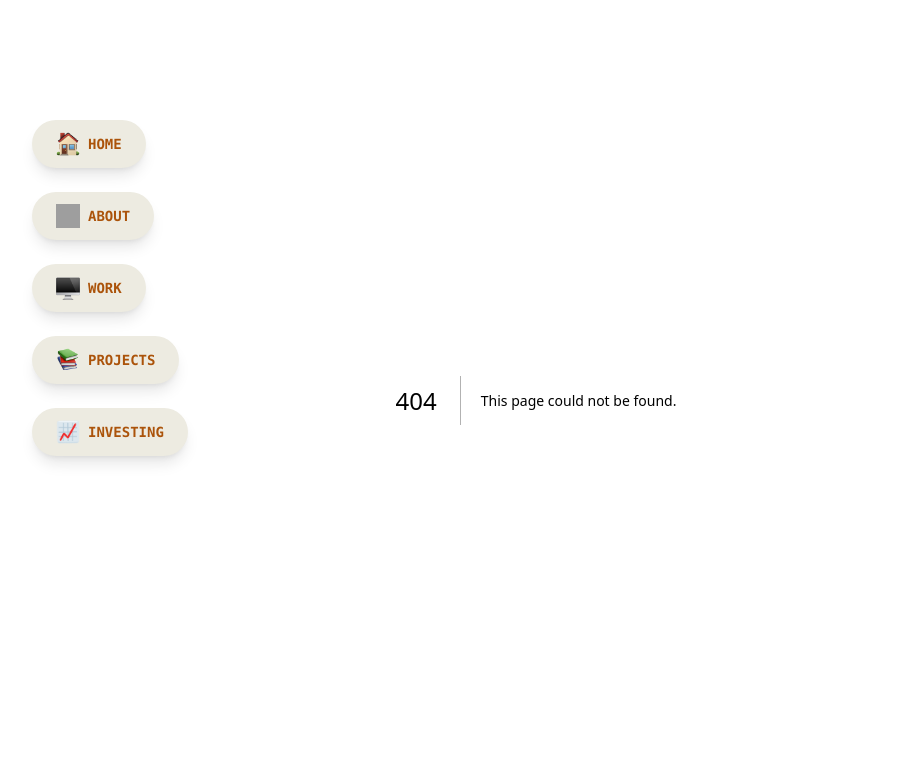
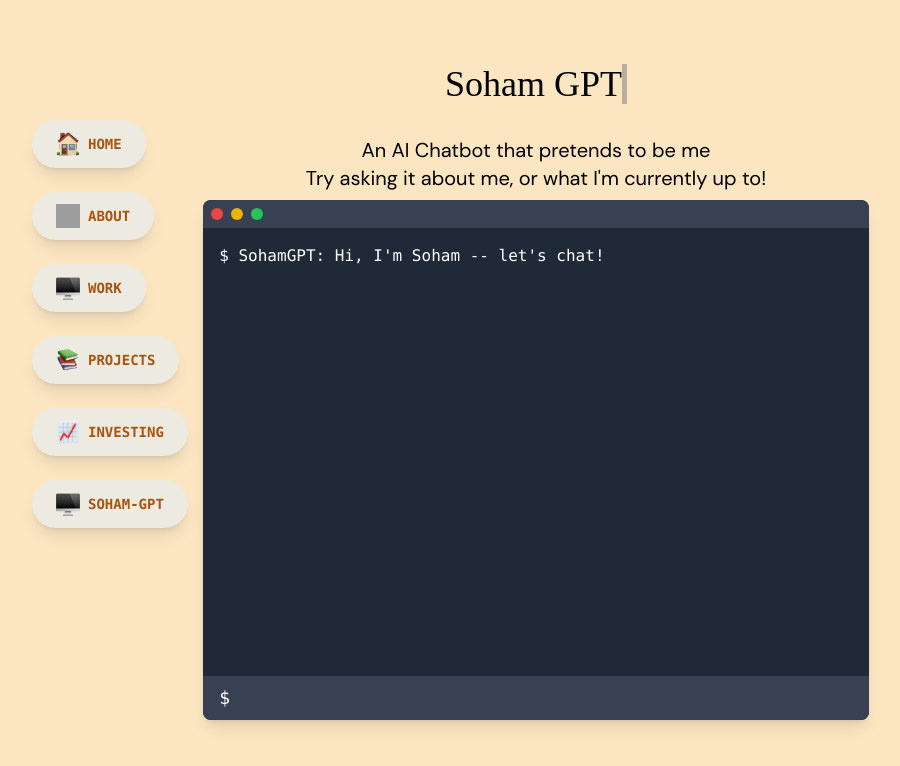
Before and after one commit to sohambasu963/personal-website-v2, a Next.js app: page /chatbot in a window 1280 px wide. Before the commit this address had no page. Shown: the top 766 px of the page, without its empty margins (104-1004 px from the left). Built offline with nearby package versions, Linux system fonts and the light colour scheme; grey boxes are pictures that could not be loaded.

Commit message:
added SohamGPT chatbot page

```diff
--- a/package.json
+++ b/package.json
@@ -10,6 +10,7 @@
     "format": "prettier --write ."
   },
   "dependencies": {
+    "axios": "^1.7.2",
     "chart.js": "^4.4.3",
     "next": "14.2.3",
     "prettier": "^3.2.5",
--- /dev/null
+++ b/src/app/chatbot/page.tsx
@@ -0,0 +1,21 @@
+import React from "react";
+import MacTerminal from "../components/MacTerminal";
+
+export default function Chatbot() {
+  return (
+    <div className="mt-16 mb-8 flex flex-col items-center">
+      <div className="typewriter">
+        <h1 className="text-4xl font-tiempos-headline">Soham GPT</h1>
+      </div>
+
+      <div className="md:w-[65%] w-full mt-8">
+        <p className="font-dm-sans text-xl text-center mb-2">
+          An AI Chatbot that pretends to be me
+          <br />
+          Try asking it about me, or what I&apos;m currently up to!
+        </p>
+        <MacTerminal />
+      </div>
+    </div>
+  );
+}
--- /dev/null
+++ b/src/app/components/MacTerminal.tsx
@@ -0,0 +1,84 @@
+"use client";
+import React, { useState, useEffect, useRef } from "react";
+import axios from "axios";
+
+export default function MacTerminal() {
+  const [input, setInput] = useState("");
+  const [output, setOutput] = useState([
+    "$ SohamGPT: Hi, I'm Soham -- let's chat!",
+  ]);
+
+  const terminalRef = useRef<HTMLDivElement>(null);
+
+  const handleInputChange = (e: any) => {
+    setInput(e.target.value);
+  };
+
+  const submitMessage = async (message: string) => {
+    try {
+      const serverAddress = process.env.NEXT_PUBLIC_SERVER_ADDRESS;
+      if (!serverAddress) {
+        throw new Error("Server address is not defined");
+      }
+      const res = await axios.get(serverAddress, { params: { message } });
+      setOutput([...output, `$ You: ${input}`, `$ SohamGPT: ${res.data}`]);
+    } catch (error) {
+      console.error("There was an error sending the message!", error);
+      setOutput([
+        ...output,
+        `$ You: ${input}`,
+        `$ SohamGPT: ERROR -- Could not reach the server.`,
+      ]);
+    }
+  };
+
+  const handleFormSubmit = (e: any) => {
+    e.preventDefault();
+    if (!input.trim()) return;
+    setOutput([...output, `$ You: ${input}`]);
+
+    submitMessage(input);
+    setInput("");
+  };
+
+  useEffect(() => {
+    if (terminalRef.current) {
+      terminalRef.current.scrollTop = terminalRef.current.scrollHeight;
+    }
+  }, [output]);
+
+  return (
+    <div className="bg-gray-800 rounded-lg shadow-lg overflow-hidden">
+      <div className="flex items-center p-2 bg-gray-700">
+        <span className="w-3 h-3 bg-red-500 rounded-full mr-2"></span>
+        <span className="w-3 h-3 bg-yellow-500 rounded-full mr-2"></span>
+        <span className="w-3 h-3 bg-green-500 rounded-full"></span>
+      </div>
+      <div
+        ref={terminalRef}
+        className="p-4 text-white h-[28rem] overflow-y-auto"
+      >
+        {output.map((line, index) => (
+          <pre
+            key={index}
+            className={`font-sf-mono whitespace-pre-wrap break-words ${index % 2 === 1 ? "mt-4" : ""}`}
+          >
+            {line}
+          </pre>
+        ))}
+      </div>
+      <form
+        onSubmit={handleFormSubmit}
+        className="flex py-2 px-4 bg-gray-700 text-lg font-sf-mono"
+      >
+        <span className="text-white mr-2">$</span>
+        <input
+          type="text"
+          value={input}
+          onChange={handleInputChange}
+          className="flex-grow bg-transparent border-none outline-none text-white"
+        />
+      </form>
+    </div>
+  );
+}
--- a/src/app/components/navbar.tsx
+++ b/src/app/components/navbar.tsx
@@ -56,6 +56,13 @@ export default function Navbar() {
                 href="/investing"
                 text="investing"
                 imgSrc="/images/investing.png"
+              />
+            </li>
+            <li className="group relative inline-flex">
+              <GradientLink
+                href="/chatbot"
+                text="Soham-GPT"
+                imgSrc="/images/desktop_computer.png"
               />
             </li>
           </ul>
```
Also changed, not shown: 2 other files (tests, documents, lock files or other folders).
